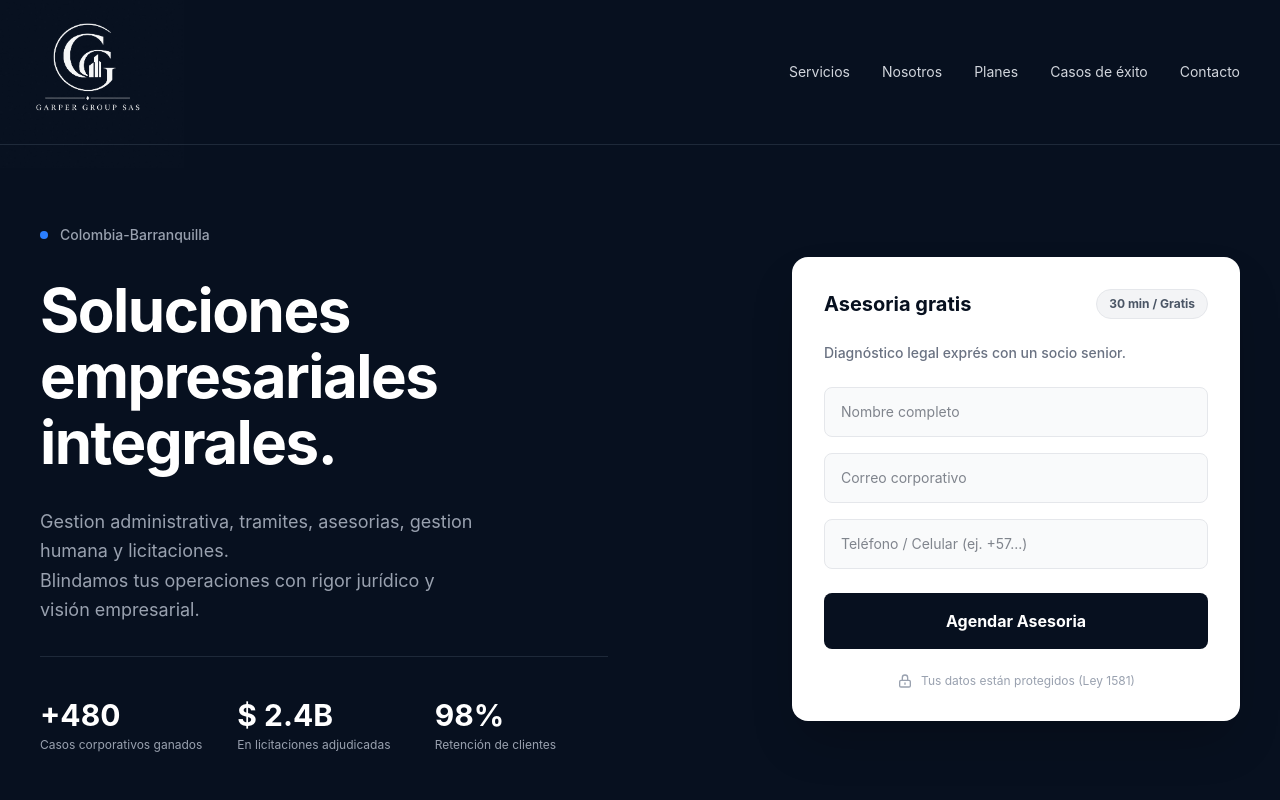
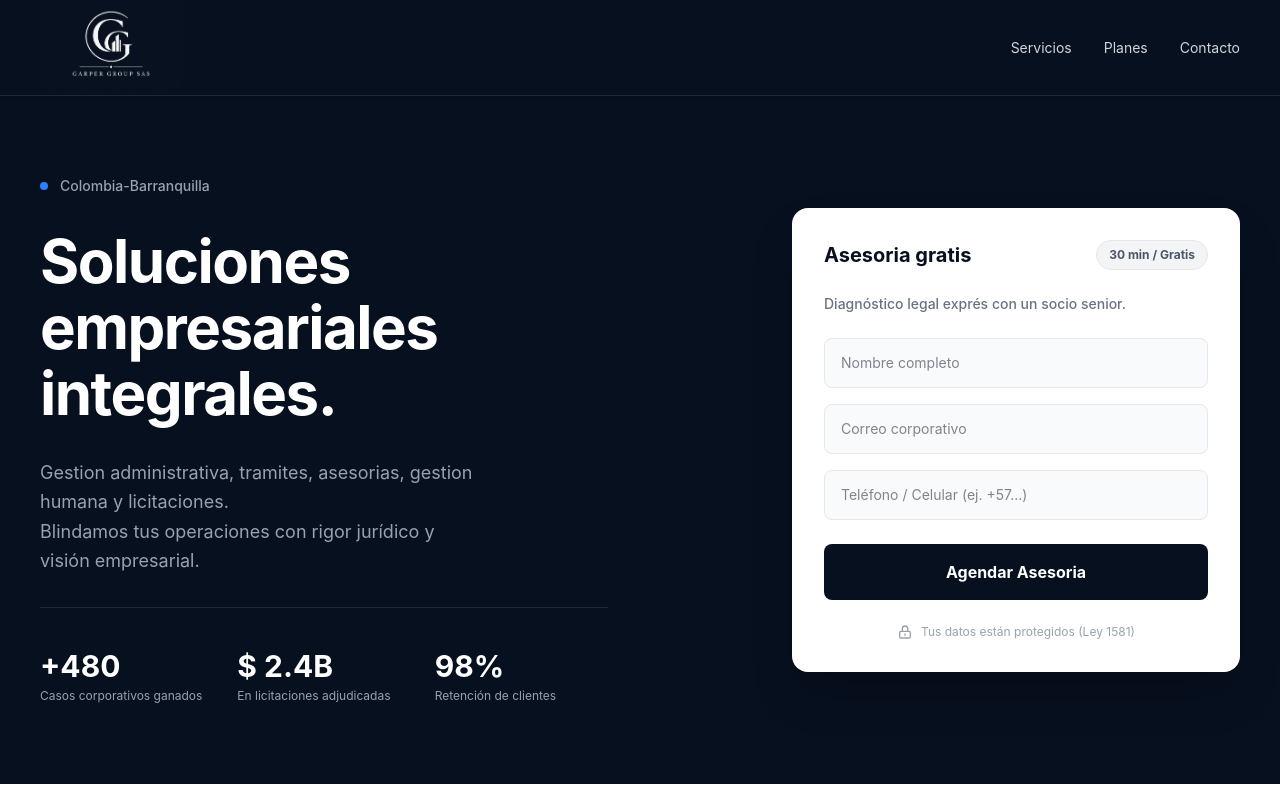
Before and after one commit to GustavoGarcia12/GarperGruopSas, a React (Vite) app: page / in a window 1280 px wide. Shown: the top 800 px of the page. Built offline with nearby package versions, Linux system fonts and the light colour scheme.

Commit message:
implementacion SEO, arreglos de diseño y fijacion del navbar

```diff
--- a/index.html
+++ b/index.html
@@ -1,10 +1,17 @@
 <!doctype html>
-<html lang="en">
+<html lang="es" class="scroll-smooth">
   <head>
     <meta charset="UTF-8" />
-    <link rel="icon" type="image/svg+xml" href="/favicon.svg" />
+    <!-- Vincula el logo como ícono de la pestaña -->
+    <link rel="icon" type="image/jpeg" href="/src/assets/logo-garper.jpeg" />
     <meta name="viewport" content="width=device-width, initial-scale=1.0" />
-    <title>garper-landing</title>
+
+    <!-- Título y descripción para Google y redes sociales -->
+    <title>Garper Group SAS | Soluciones Empresariales Integrales</title>
+    <meta name="description" content="Firma premium en Barranquilla especializada en Derecho Corporativo, Contratación Estatal, Recursos Humanos y Derecho Civil." />
+
+    <!-- Color de la barra superior en navegadores móviles -->
+    <meta name="theme-color" content="#07101f" />
   </head>
   <body>
     <div id="root"></div>
--- a/src/App.jsx
+++ b/src/App.jsx
@@ -84,20 +84,22 @@ function App() {
 
   return (
     <div className="min-h-screen bg-[#07101f] text-white font-sans relative">
-      {/* Navbar */}
-      <nav className="flex justify-between items-center px-10 py-6 border-b border-gray-800">
-        <div className="flex items-center gap-3">
+
+      {/* 1. BARRA DE NAVEGACIÓN */}
+      <nav className="sticky top-0 z-50 bg-[#07101f] flex justify-between items-center px-6 md:px-10 h-24 border-b border-gray-800 shadow-sm">
+
+        {/* Contenedor ajustado con object-left en la imagen para forzar alineación izquierda */}
+        <div className="flex items-center h-full w-40 md:w-48 overflow-hidden relative">
           <img
             src={logoGarper}
             alt="Garper Group SAS"
-            className="h-24 w-auto scale-[2] invert mix-blend-screen object-contain"
+            className="h-full w-full scale-150 origin-left invert mix-blend-screen object-contain object-left"
           />
         </div>
+
         <div className="hidden md:flex gap-8 text-sm text-gray-300">
           <a href="#servicios" className="hover:text-white transition">Servicios</a>
-          <a href="#nosotros" className="hover:text-white transition">Nosotros</a>
           <a href="#planes" className="hover:text-white transition">Planes</a>
-          <a href="#casos" className="hover:text-white transition">Casos de éxito</a>
           <a href="#contacto" className="hover:text-white transition">Contacto</a>
         </div>
       </nav>
@@ -324,6 +326,7 @@ function App() {
           </div>
 
           <div className="grid grid-cols-1 md:grid-cols-3 gap-8 items-start max-w-5xl mx-auto">
+            {/* Plan Básico */}
             <div className="bg-white border border-gray-100 rounded-3xl p-8 shadow-sm hover:shadow-xl transition-all">
               <h3 className="text-xs font-bold tracking-[0.1em] uppercase text-gray-500 mb-4">Básico</h3>
               <div className="mb-4">
@@ -342,6 +345,7 @@ function App() {
               </ul>
             </div>
 
+            {/* Plan Empresarial */}
             <div className="bg-[#07101f] text-white rounded-3xl p-8 shadow-2xl relative transform md:-translate-y-4 border border-gray-800">
               <div className="absolute top-0 left-1/2 transform -translate-x-1/2 -translate-y-1/2 bg-blue-600 text-white text-xs font-bold px-4 py-1.5 rounded-full tracking-wide">
                 Más solicitado
@@ -364,6 +368,7 @@ function App() {
               </ul>
             </div>
 
+            {/* Plan Corporativo */}
             <div className="bg-white border border-gray-100 rounded-3xl p-8 shadow-sm hover:shadow-xl transition-all">
               <h3 className="text-xs font-bold tracking-[0.1em] uppercase text-gray-500 mb-4">Corporativo</h3>
               <div className="mb-4">
@@ -402,6 +407,7 @@ function App() {
       {/* Footer */}
       <footer id="contacto" className="bg-[#07101f] text-gray-400 py-16 px-10 border-t border-gray-800">
         <div className="max-w-7xl mx-auto grid grid-cols-1 md:grid-cols-2 lg:grid-cols-4 gap-12">
+
           <div>
             <div className="flex items-center gap-3 mb-6">
               <div className="w-8 h-8 bg-white text-[#07101f] rounded-lg font-bold flex items-center justify-center text-lg">
@@ -433,7 +439,6 @@ function App() {
             <ul className="space-y-3 text-sm">
               <li><a href="#" className="hover:text-white transition">Nosotros</a></li>
               <li><a href="#" className="hover:text-white transition">Socios</a></li>
-              <li><a href="#" className="hover:text-white transition">Casos de éxito</a></li>
               <li><a href="#" className="hover:text-white transition">Trabaja con nosotros</a></li>
             </ul>
           </div>
```
